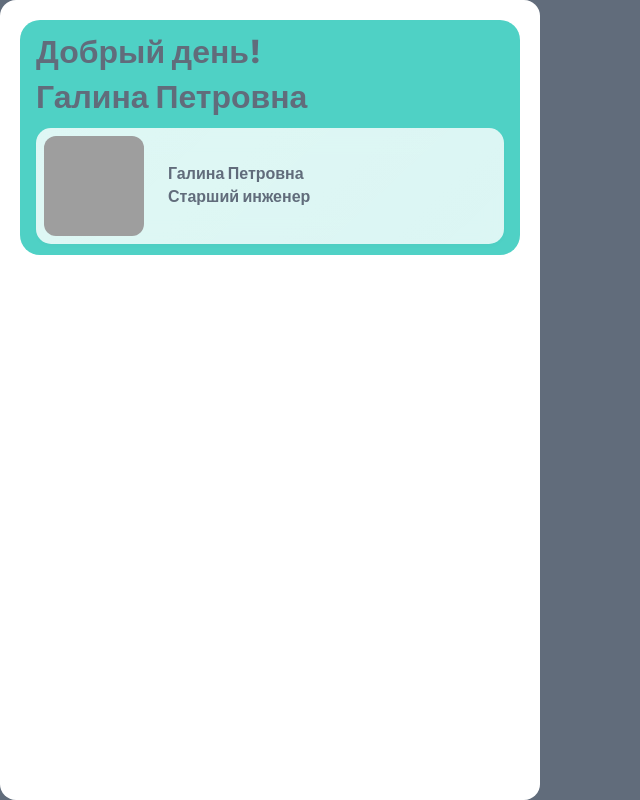
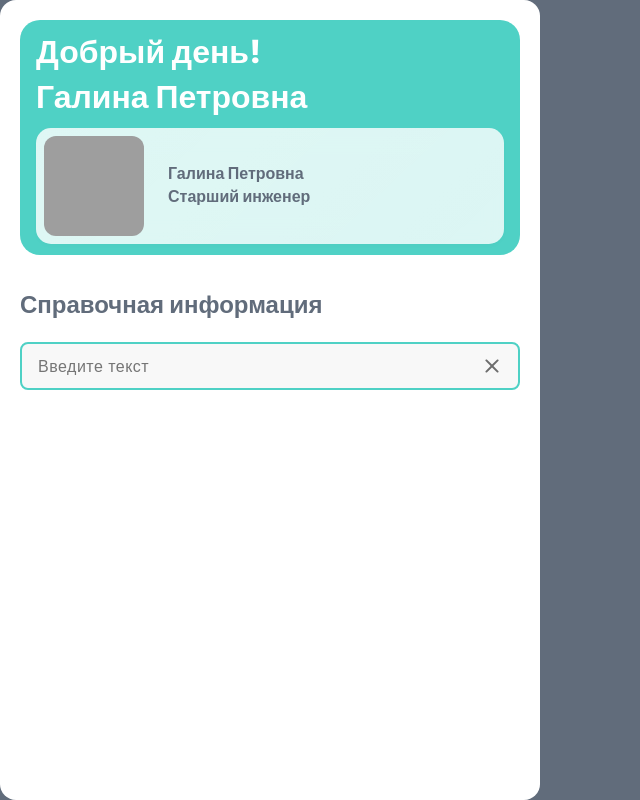
Before and after one commit to Sanevs22/tatneft_hackathon, a React (Vite) app: page / in a window 1280 px wide. Shown: the whole page, without its empty margins (0-640 px from the left). Built offline with nearby package versions, Linux system fonts and the light colour scheme; grey boxes are pictures that could not be loaded.

Commit message:
edit: add input to sidebar & userinfo styles

```diff
--- a/src/components/Sidebar/Sidebar.jsx
+++ b/src/components/Sidebar/Sidebar.jsx
@@ -1,3 +1,4 @@
+import { Info } from '../Info/Info';
 import { UserInfo } from '../UserInfo';
 import st from './Sidebar.module.scss';
 
@@ -5,6 +6,7 @@ export const Sidebar = () => {
 	return (
 		<aside className={st.sidebar}>
 			<UserInfo />
+			<Info placeholder='Введите текст' />
 		</aside>
 	);
 };
--- a/src/components/UserInfo/UserInfo.module.scss
+++ b/src/components/UserInfo/UserInfo.module.scss
@@ -11,9 +11,11 @@
 	display: flex;
 	justify-content: flex-start;
 	flex-direction: column;
-	color: var(--white);
 	font-size: 32px;
 	font-style: normal;
 	font-weight: 700;
 	line-height: 140%; /* 44.8px */
+	span {
+		color: var(--white);
+	}
 }
```
Also changed, not shown: src/assets/bg.png (added).
